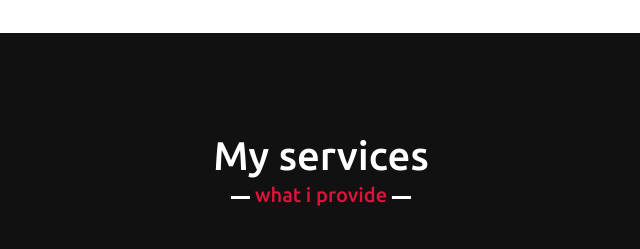
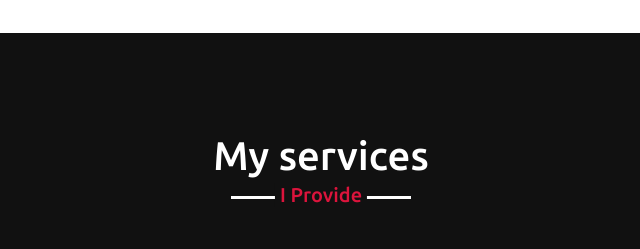
Before and after one commit to PrasadKale18/Portfolio, a plain HTML site: page index.html in a window 1280 px wide. Shown: the part 1500-1749 px from the top of the page, 319-959 px from the left. Drawn offline with nearby package versions, Linux system fonts and the light colour scheme.

Commit message:
Update style.css

```diff
--- a/style.css
+++ b/style.css
@@ -273,7 +273,7 @@ section .title::after{
 .services .title::after,
 .teams .title::after{
     background: #111;
-    content: "what i provide";
+    content: "I Provide";
 }
 .services .serv-content .card{
     width: calc(33% - 20px);
```
